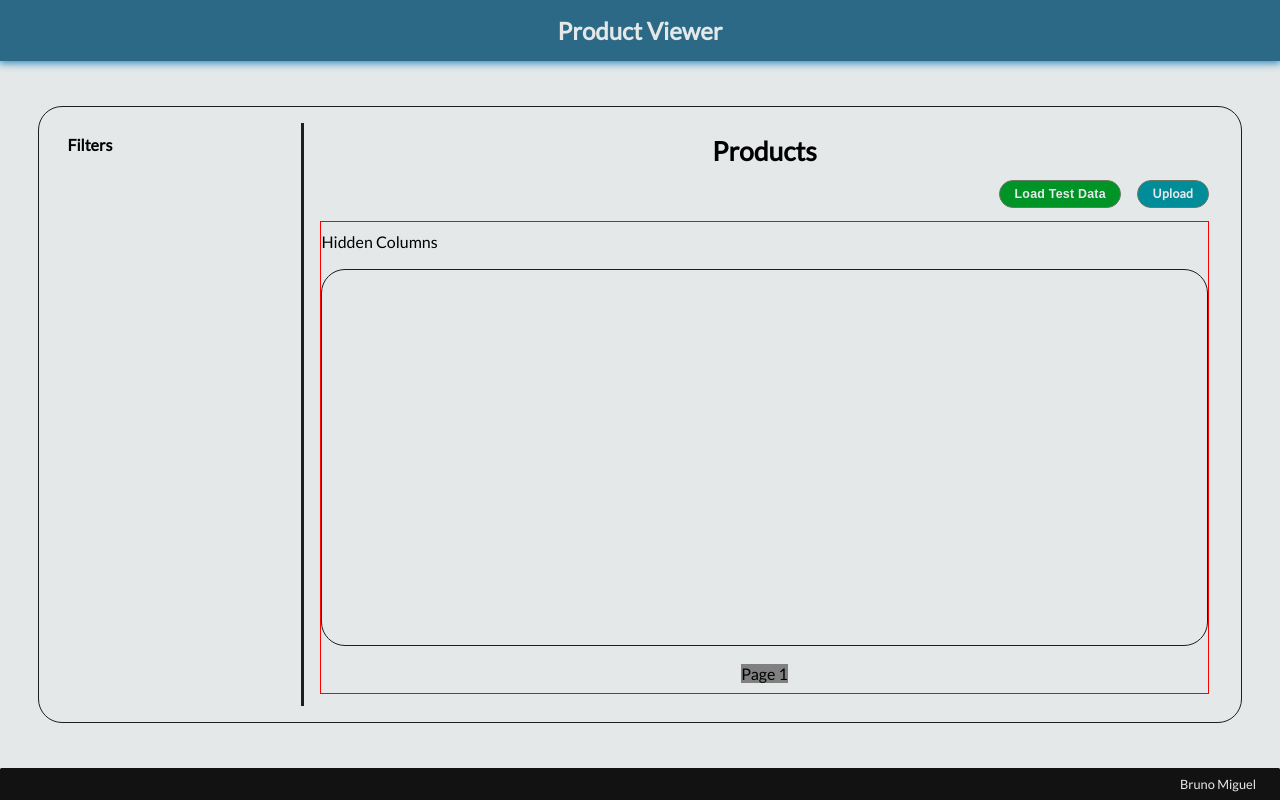
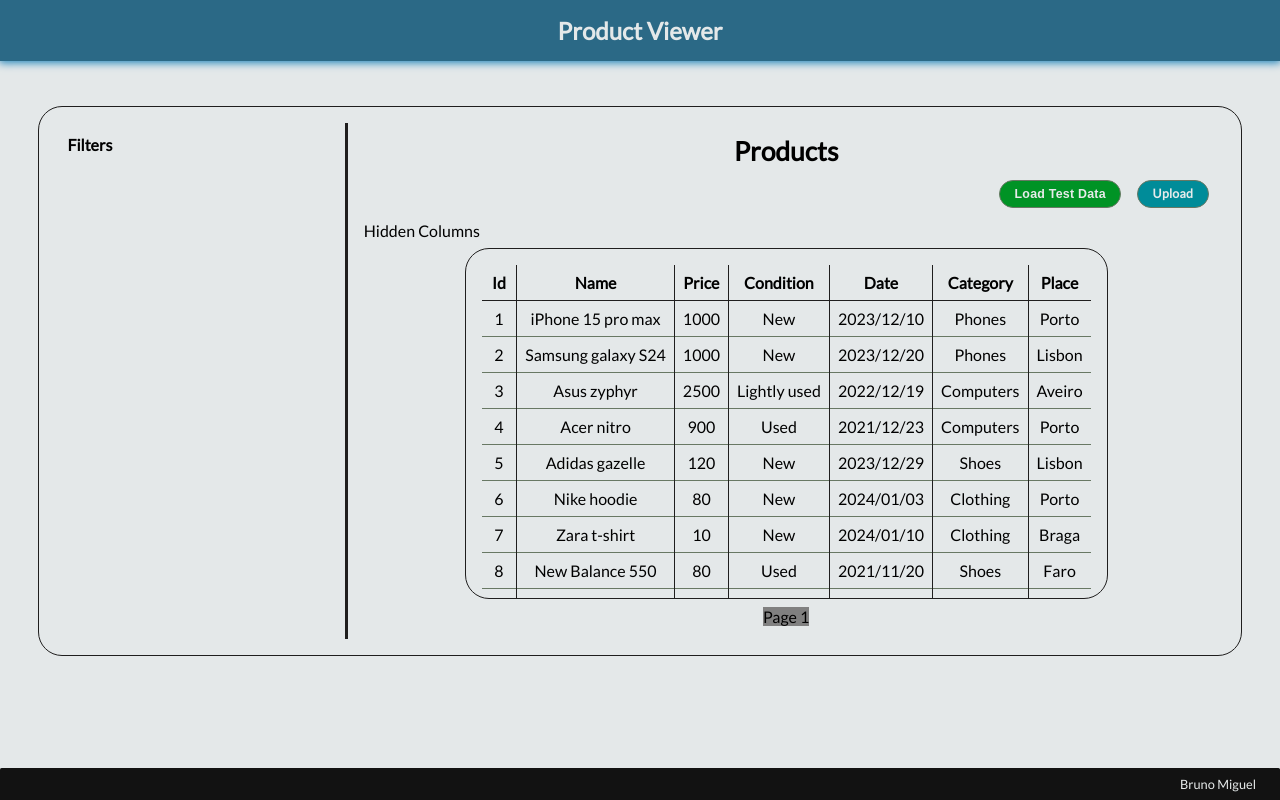
Before and after one commit to BMiguelDev/product-viewer, a React (Create React App) app: page / in a window 1280 px wide. Both pictures are taken after a click on the button "Load Test Data". Built offline with nearby package versions, Linux system fonts and the light colour scheme.

Commit message:
Add products data to table to pass unit tests
- Add structured products data to ProductList table to make all previously implemented unit tests pass
- Update yml script file to run tests before deploying
- Add informative test for when products list is empty
- Improve ProductList styling

```diff
--- a/src/components/ProductList/ProductList.module.scss
+++ b/src/components/ProductList/ProductList.module.scss
@@ -1,12 +1,12 @@
 .productslist_container {
-    height: 100%;
+    // height: 90%;
+    height: 82.5%;
     width: 100%;
     display: flex;
     flex-direction: column;
     align-items: center;
     justify-content: space-evenly;
     gap: .5rem;
-    border: .01rem solid red;
 
     .hidden_columns_container {
         align-self: flex-start;
@@ -19,8 +19,55 @@
         min-height: 80%;
         border: .1rem solid var(--app-text-support-color);
         border-radius: 1.5rem;
-        width: 100%;
-        overflow-y: auto;
+        padding: 1rem;
+        min-width: 70%;
+        max-width: 100%;
+        overflow: auto;
+
+        table {
+            border-collapse: collapse;
+            text-align: center;
+
+            thead {
+                tr {
+                    border-bottom: .1rem solid var(--app-text-support-color);
+                    padding: .25rem;
+
+                    th {
+                        padding: .5rem;
+                        text-transform: capitalize;
+
+                        &:not(:last-of-type) {
+                            border-right: .1rem solid var(--app-text-support-color);
+                        }
+                    }
+                }
+            }
+
+            tbody {
+                tr {
+                    &:not(:last-of-type) {
+                        border-bottom: .05rem solid var(--app-secondary-color);
+                    }
+
+                    td {
+                        padding: .5rem;
+
+                        &:not(:last-of-type) {
+                            border-right: .1rem solid var(--app-text-support-color);
+                        }
+                    }
+
+                }
+            }
+        }
+
+        .empty_projects_list {
+            height: 100%;
+            display: flex;
+            justify-content: center;
+            align-items: center;
+        }
     }
 
     .pagination_container {
--- a/src/components/ProductList/ProductList.tsx
+++ b/src/components/ProductList/ProductList.tsx
@@ -12,23 +12,38 @@ interface PropTypes {
 const ProductList = ({ products, filterConditions, hiddenColumns }: PropTypes) => {
     return (
         <div className={styles.productslist_container}>
-
             <div className={styles.hidden_columns_container}>
                 {/* Map through the hiddenColunms array to display each hidden column here */}
                 Hidden Columns
             </div>
 
             <section className={styles.productslist_wrapper}>
-                <table>
-                    <thead>
-                        <tr>
-                            {/* // Map through the first products' properties as a <th>. If there are no products, display "No products meet criteria or "No products yet, Import some!" if products array is empty*/}
-                        </tr>
-                    </thead>
-                    <tbody>
-                        {/* // Map through the products list and, for each product, get each product's property as a <td> */}
-                    </tbody>
-                </table>
+                {products.length !== 0 ? (
+                    <table aria-label="product_table">
+                        <thead aria-label="table_head">
+                            <tr data-testid="table_head_row">
+                                {/* Set up table headers using the first product characteristics (all products must have same characteristic order) */}
+                                {Object.keys(products[0]).map((key) => (
+                                    // <th onClick={handleSort} key={key}>
+                                    <th key={key}>{key}</th>
+                                ))}
+                            </tr>
+                        </thead>
+                        <tbody aria-label="table_body">
+                            {/* Map through the products list and, for each product, get each product's characteristic value for each cell*/}
+                            {products.map((product) => (
+                                <tr key={product.id} aria-label="table_body_row">
+                                    {Object.values(product).map((value, index) => (
+                                        <td key={index}>{value}</td>
+                                    ))}
+                                </tr>
+                            ))}
+                        </tbody>
+                    </table>
+                ) : (
+                    // If there are no products, display informative message
+                    <div className={styles.empty_projects_list}>No Products yet. Import some!</div>
+                )}
             </section>
             <div className={styles.pagination_container}>
                 {/* // Pagination here. If no products, dont show anything */}
--- a/src/components/ProductViewer/ProductViewer.module.scss
+++ b/src/components/ProductViewer/ProductViewer.module.scss
@@ -1,6 +1,7 @@
 // Product Viewer main content
 main.main_container {
-    height: 100%;
+    // height: 100%;
+    max-height: 550px;
     margin: 1% 3%;
     border: .1rem solid var(--app-text-support-color);
     border-radius: 1.5rem;
@@ -12,6 +13,7 @@ main.main_container {
 
     .products_container {
         flex: 4;
+        max-width: 75%;
         display: flex;
         flex-direction: column;
         // justify-content: space-around;
```
Also changed, not shown: src/data/ProductsDataWrongCharacteristics.json (deleted, +0 -26 lines).
